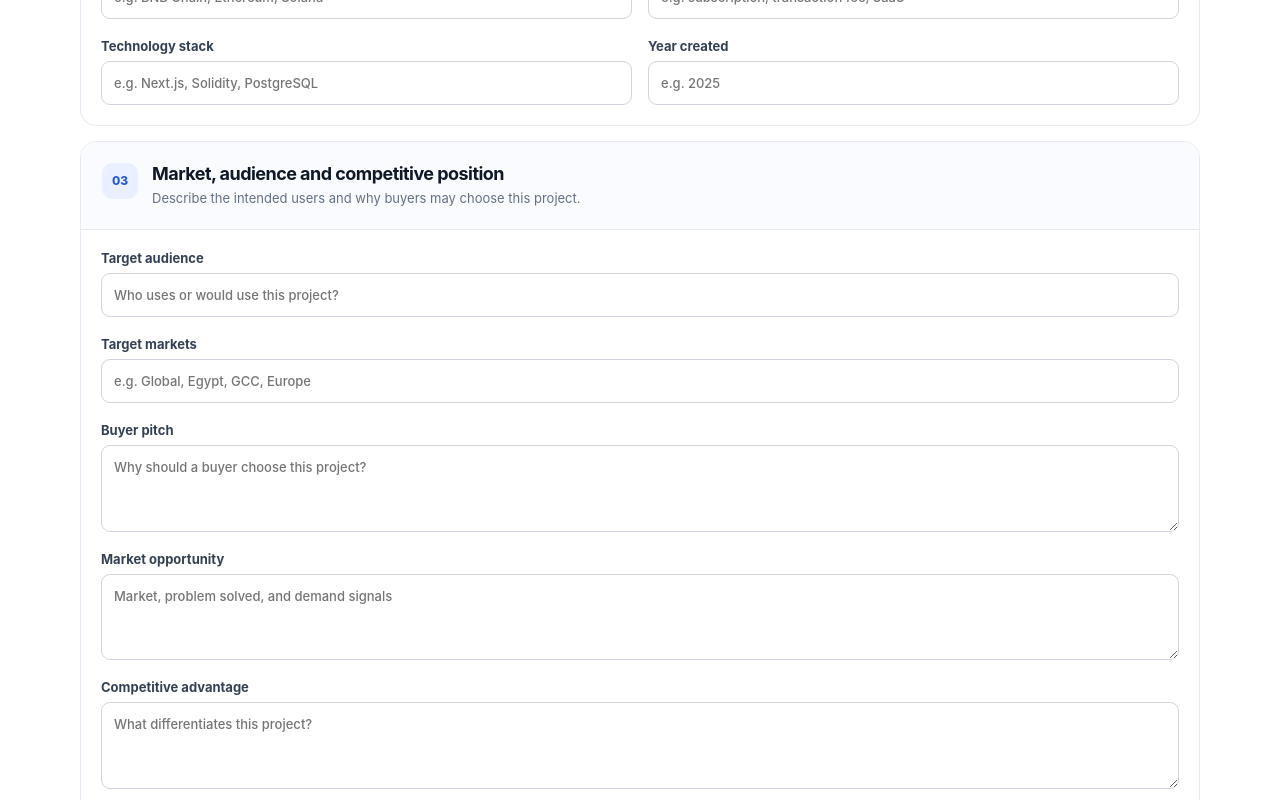
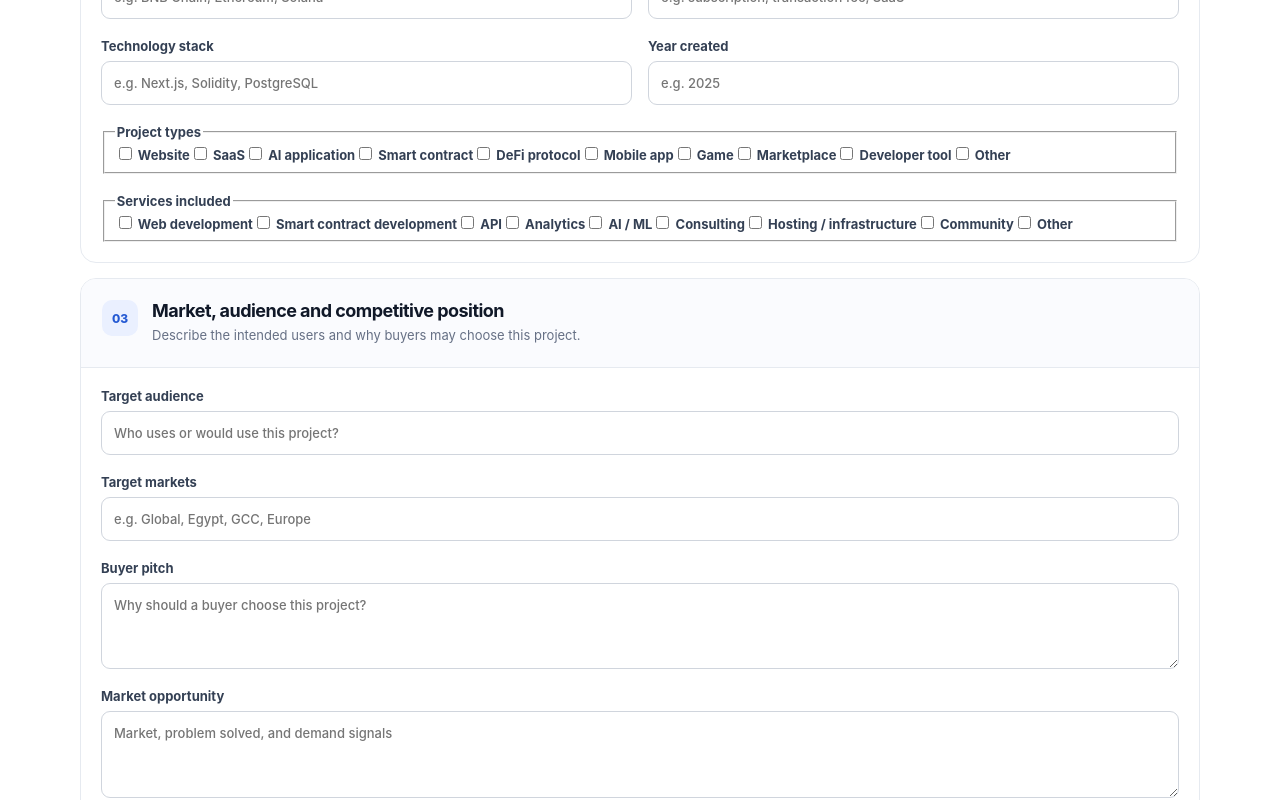
Before and after one commit to Aminzaki1972/Web3Market, a Next.js app in the folder nextjs/: page /sell-project in a window 1280 px wide. Shown: the part 1600-2400 px from the top of the page. Built offline with nearby package versions, Linux system fonts and the light colour scheme.

Commit message:
Add legacy listing coverage for types services revenue and assets

```diff
--- a/nextjs/app/sell-project/page.tsx
+++ b/nextjs/app/sell-project/page.tsx
@@ -17,6 +17,11 @@ type ListingDraft = {
   yearCreated: string;
   targetAudience: string;
   targetMarkets: string;
+  projectTypes: string;
+  services: string;
+  hasRevenue: string;
+  revenuePeriod: string;
+  selectedAssets: string;
   buyerPitch: string;
   assetNotes: string;
   appStoreUrl: string;
@@ -67,7 +72,7 @@ const STORAGE_KEY = "w3m-nextjs-listing-draft-v1";
 const emptyDraft: ListingDraft = {
   projectName: "", shortDescription: "", fullDescription: "", projectUrl: "", githubUrl: "",
   category: "", projectStage: "Prototype", blockchain: "", businessModel: "", techStack: "", yearCreated: "",
-  targetAudience: "", targetMarkets: "", buyerPitch: "", assetNotes: "", appStoreUrl: "", yearlyProfit: "", growthRate: "", totalSales: "", monthlyVolume: "", conversionRate: "", lastActiveDate: "", trafficSources: "", marketOpportunity: "", competitiveAdvantage: "", competitors: "", monthlyVisits: "", activeUsers: "", customers: "",
+  targetAudience: "", targetMarkets: "", projectTypes: "", services: "", hasRevenue: "", revenuePeriod: "", selectedAssets: "", buyerPitch: "", assetNotes: "", appStoreUrl: "", yearlyProfit: "", growthRate: "", totalSales: "", monthlyVolume: "", conversionRate: "", lastActiveDate: "", trafficSources: "", marketOpportunity: "", competitiveAdvantage: "", competitors: "", monthlyVisits: "", activeUsers: "", customers: "",
   yearlyRevenue: "", monthlyExpenses: "", revenueSources: "", financialNotes: "", reasonForSale: "", saleType: "Full acquisition",
   demoUrl: "", documentationUrl: "", twitterUrl: "", telegramUrl: "", discordUrl: "", linkedinUrl: "", facebookUrl: "", instagramUrl: "", youtubeUrl: "", tiktokUrl: "", redditUrl: "", mediumUrl: "", otherSocialUrl: "",
   askingPrice: "", currency: "USD", negotiable: true, monthlyRevenue: "", monthlyProfit: "",
@@ -184,6 +189,11 @@ export default function SellProjectPage() {
 
   function update<K extends keyof ListingDraft>(key: K, value: ListingDraft[K]) {
     setDraft((current) => ({ ...current, [key]: value }));
+  }
+  function toggleListValue(key: "projectTypes" | "services" | "selectedAssets", value: string, checked: boolean) {
+    const current = draft[key].split(",").map(item => item.trim()).filter(Boolean);
+    const next = checked ? Array.from(new Set([...current, value])) : current.filter(item => item !== value);
+    update(key, next.join(", "));
   }
   function clearDraft() {
     if (!window.confirm("Clear this local preview draft? This does not delete any production listing.")) return;
@@ -302,6 +312,8 @@ export default function SellProjectPage() {
             <label className="field">Business model<input value={draft.businessModel} onChange={e => update("businessModel", e.target.value)} placeholder="e.g. subscription, transaction fee, SaaS" /></label>
             <label className="field">Technology stack<input value={draft.techStack} onChange={e => update("techStack", e.target.value)} placeholder="e.g. Next.js, Solidity, PostgreSQL" /></label>
             <label className="field">Year created<input type="number" min="1990" max="2100" value={draft.yearCreated} onChange={e => update("yearCreated", e.target.value)} placeholder="e.g. 2025" /></label>
+            <fieldset className="field full-field"><legend>Project types</legend><div className="listing-choice-grid">{["Website", "SaaS", "AI application", "Smart contract", "DeFi protocol", "Mobile app", "Game", "Marketplace", "Developer tool", "Other"].map(value => <label className="choice" key={value}><input type="checkbox" checked={draft.projectTypes.split(",").map(item => item.trim()).includes(value)} onChange={e => toggleListValue("projectTypes", value, e.target.checked)} /> {value}</label>)}</div></fieldset>
+            <fieldset className="field full-field"><legend>Services included</legend><div className="listing-choice-grid">{["Web development", "Smart contract development", "API", "Analytics", "AI / ML", "Consulting", "Hosting / infrastructure", "Community", "Other"].map(value => <label className="choice" key={value}><input type="checkbox" checked={draft.services.split(",").map(item => item.trim()).includes(value)} onChange={e => toggleListValue("services", value, e.target.checked)} /> {value}</label>)}</div></fieldset>
           </div>
         </section>
 
@@ -369,6 +381,8 @@ export default function SellProjectPage() {
             <label className="field">Last active date<input type="date" value={draft.lastActiveDate} onChange={e => update("lastActiveDate", e.target.value)} /></label>
             <label className="field full-field">Traffic sources<textarea rows={2} value={draft.trafficSources} onChange={e => update("trafficSources", e.target.value)} placeholder="Organic, social, paid, referrals; include measurement period" /></label>
             <label className="field">Revenue sources<input value={draft.revenueSources} onChange={e => update("revenueSources", e.target.value)} placeholder="e.g. subscriptions, fees, ads" /></label>
+            <label className="field">Currently generating revenue?<select value={draft.hasRevenue} onChange={e => update("hasRevenue", e.target.value)}><option value="">Not specified</option><option value="yes">Yes</option><option value="no">No</option></select></label>
+            <label className="field">Revenue reporting period<select value={draft.revenuePeriod} onChange={e => update("revenuePeriod", e.target.value)}><option value="">Not specified</option><option value="monthly">Monthly</option><option value="quarterly">Quarterly</option><option value="yearly">Yearly</option><option value="lifetime">Lifetime / cumulative</option></select></label>
             <label className="field full-field">Financial notes<textarea rows={2} value={draft.financialNotes} onChange={e => update("financialNotes", e.target.value)} placeholder="Period covered, evidence available, or important caveats" /></label>
             <label className="field field-checkbox"><input type="checkbox" checked={draft.negotiable} onChange={e => update("negotiable", e.target.checked)} /> Asking price is negotiable</label>
           </div>
@@ -380,7 +394,8 @@ export default function SellProjectPage() {
             <label className="field">Sale type<select value={draft.saleType} onChange={e => update("saleType", e.target.value)}><option>Full acquisition</option><option>Partial acquisition</option><option>Asset sale</option><option>License</option></select></label>
             <label className="field">Reason for sale<input value={draft.reasonForSale} onChange={e => update("reasonForSale", e.target.value)} placeholder="Optional" /></label>
             <label className="field">Expected transfer period<input value={draft.transferPeriod} onChange={e => update("transferPeriod", e.target.value)} placeholder="e.g. 7–14 days" /></label>
-            <label className="field full-field">Assets included / excluded<textarea rows={3} value={draft.assetNotes} onChange={e => update("assetNotes", e.target.value)} placeholder="Source code, domain, hosting, database, contracts, community, accounts, exclusions..." /></label>
+            <fieldset className="field full-field"><legend>Assets included in the sale</legend><div className="listing-choice-grid">{["Source code", "Domain name", "Brand / logo", "Website", "Smart contracts", "Mobile app", "Customer database (where lawful)", "Social accounts (where transferable)", "Documentation", "Design files", "AI models / prompts", "Other assets"].map(value => <label className="choice" key={value}><input type="checkbox" checked={draft.selectedAssets.split(",").map(item => item.trim()).includes(value)} onChange={e => toggleListValue("selectedAssets", value, e.target.checked)} /> {value}</label>)}</div></fieldset>
+            <label className="field full-field">Assets included / excluded — details<textarea rows={3} value={draft.assetNotes} onChange={e => update("assetNotes", e.target.value)} placeholder="Clarify exclusions, ownership restrictions, licences, and transfer limitations..." /></label>
             <label className="field full-field">Transfer terms <b>*</b><span className="field-hint">List domains, repositories, contracts, documentation, accounts and any exclusions.</span><textarea rows={4} value={draft.transferTerms} onChange={e => update("transferTerms", e.target.value)} placeholder="What is included in the sale, and how will each asset be transferred?" /></label>
             <label className="field field-checkbox full-field"><input type="checkbox" checked={draft.ownershipDeclaration} onChange={e => update("ownershipDeclaration", e.target.checked)} /> I confirm that I own, or am authorized to sell, this project and the assets I have listed.</label>
           </div>
```
